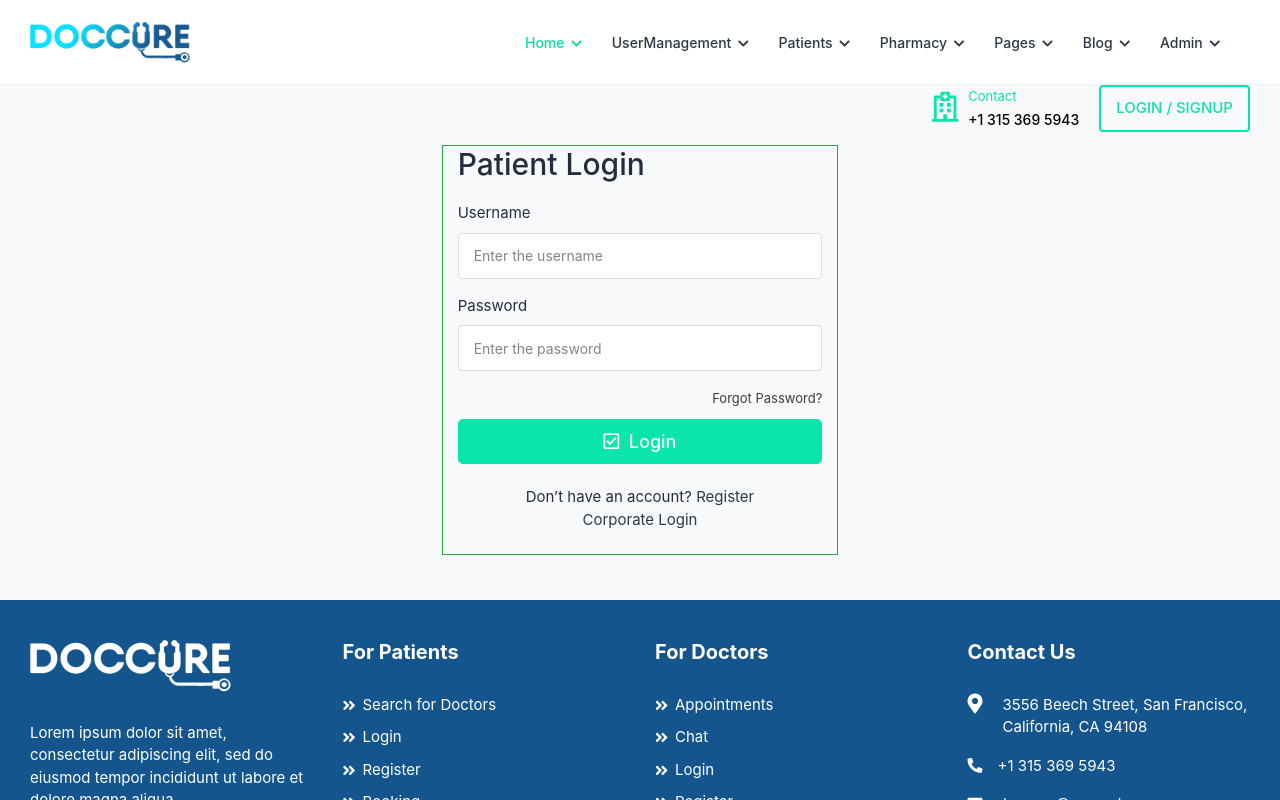
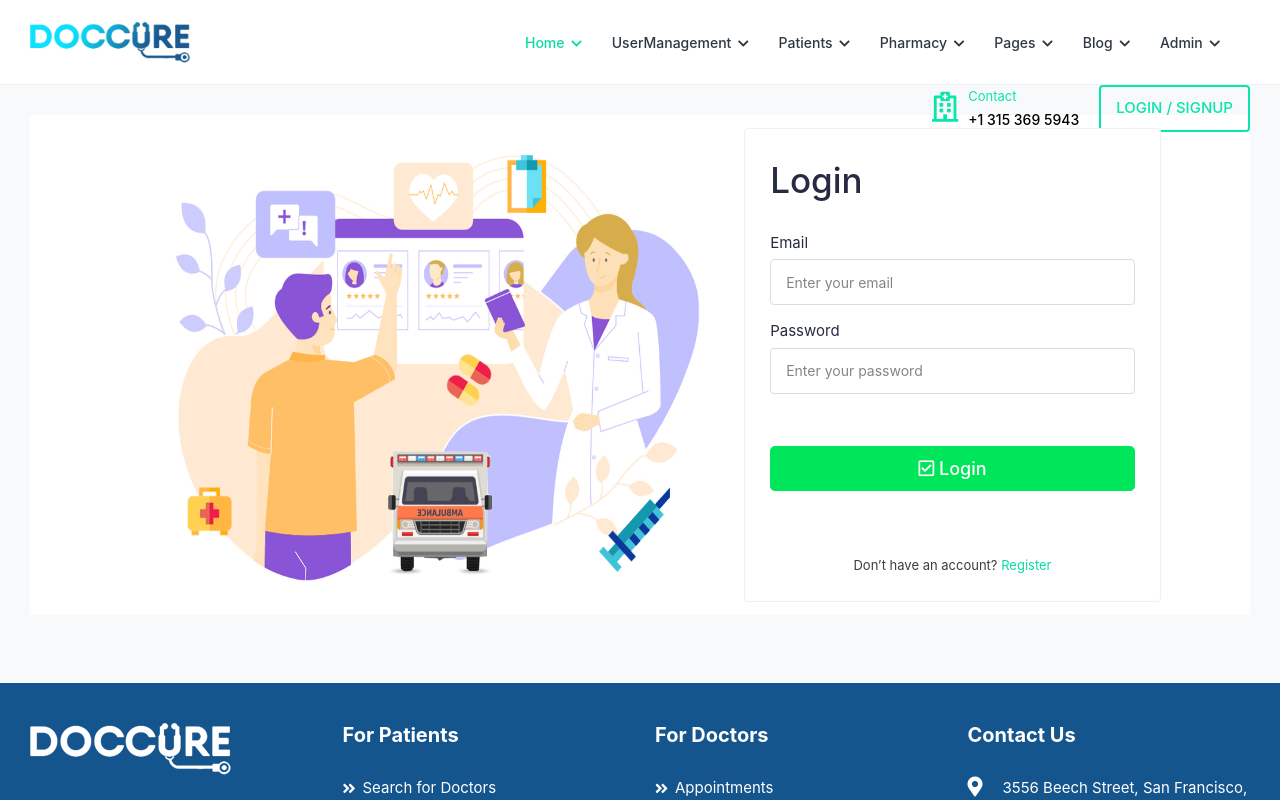
Before and after one commit to isurupathumherath/quarantine_center_management, a React (Create React App) app in the folder Quarantine-Center-Management/webclient/: page /login in a window 1280 px wide. Shown: the top 800 px of the page. Built offline with nearby package versions, Linux system fonts and the light colour scheme.

Commit message:
login and register updates

```diff
--- a/Quarantine-Center-Management/webclient/src/components/Common/Navigation/Header.js
+++ b/Quarantine-Center-Management/webclient/src/components/Common/Navigation/Header.js
@@ -1,7 +1,14 @@
 import React, { Component } from "react";
 
-export default class Header extends Component {
-  render() {
+function Header() {
+
+  var user = JSON.parse(localStorage.getItem("currentUser"));
+  function logout() {
+    localStorage.removeItem("currentUser")
+    window.location.href = "/login"
+  }
+  // const user = JSON.getItem('currentUser') ? JSON.parse(localStorage.getItem('currentUser')):null
+
   return (
     <div>
       <header class="header">
@@ -279,15 +286,22 @@ export default class Header extends Component {
                 <p class="contact-info-header"> +1 315 369 5943</p>
               </div>
             </li>
+
+            {user ? (<div className="dropdown show"><a className="btn btn-light dropdown-toggle" href="#" role="button" id="dropdownMenuLink" data-toggle="dropdown" aria-haspopup="true" aria-expanded="false">
+              {user.uName}
+            </a><div className="dropdown-menu" aria-labelledby="dropdownMenuLink"><a class="dropdown-item" href="#">Profile</a>
+                <a class="dropdown-item" onClick={logout}>Logout</a></div></div>) : (<>
                   <li class="nav-item">
                     <a class="nav-link header-login" href={"/login"}>
                       login / Signup
                     </a>
                   </li>
+                </>)}
           </ul>
         </nav>
       </header>
     </div>
   );
 }
-}
+
+export default Header;
--- a/Quarantine-Center-Management/webclient/src/components/UserManagement/Login.js
+++ b/Quarantine-Center-Management/webclient/src/components/UserManagement/Login.js
@@ -1,81 +1,96 @@
-import React, { Component } from 'react';
-import axios from 'axios';
+import React, { useState, useEffect } from "react";
+import axios from "axios";
 
-class Login extends Component {
+function LoginScreen() {
 
-    constructor(props) {
-        super(props);
+    const [email, setEmail] = useState('')
+    const [password, setPassword] = useState('')
+    const [loading, setLoading] = useState(false)
 
-        this.state = {
-            uName: "",
-            password: ""
+    async function Login() {
+        const user = { email, password }
+        try {
+            setLoading(true)
+            const result = (await axios.post('http://localhost:8000/login', user)).data
+            setLoading(false)
+            const Swal = require('sweetalert2');
+            Swal.fire({
+                title: 'Success!',
+                text: 'Welcome',
+                icon: 'success',
+                confirmButtonText: 'Cool'
+            })
+            localStorage.setItem('currentUser', JSON.stringify(result));
+            window.location.href = '/home'
+
+        } catch (error) {
+            console.log(error);
+            setLoading(false)
+            const Swal = require('sweetalert2');
+            Swal.fire({
+                title: 'Error!',
+                text: 'Invalid Credentials',
+                icon: 'error',
+                confirmButtonText: 'Try again'
+            })
+
         }
-    }
-
-    handleInputChange = (e) => {
-        const { name, value } = e.target;
-        this.setState({
-            ...this.state,
-            [name]: value
-        })
-    }
-
-    handleSubmit = (e) => {
-
-        e.preventDefault()
+        console.log(user);
     }
 
 
-    render() {
-        return (
-            <div class="content ">
-                <div class="container-fluid">
 
-                    <div class="row">
-                        <div class="col-md-8 offset-md-2">
+    return (
+
+        <div>
+            <div class="account-page">
+                {loading}
+                <div className="row align-items-center justify-content-center">
+                    <div class="col-md-12 col-lg-6 login-left">
+                        <img src="assets/img/login-banner.png" style={{ height: 500, widows: 500 }} class="img-fluid" alt="Doccure Login" />
+                    </div>
+                    <div className="col-md-12 col-lg-4 login-right">
+                        <h2 style={{ fontSize: '35px', marginTop: '5px' }}> Login </h2><br />
 
 
-                            <div class="account-content">
-                                <div class="row align-items-center justify-content-center">
-                                    {/*<div class="col-md-7 col-lg-6 login-left">
-                                <img src="assets/img/login-banner.png" class="img-fluid" alt="Doccure Register"/>
-                            </div>*/}
-                                    <div class="col-md-12 col-lg-6 login border border-success">
-                                        <div class="login-header">
-                                            <h2>Patient Login</h2>
-                                        </div>
-                                        <form>
-                                            <div className="mb-3">
-                                                <label for="username" className="form-label">Username</label>
-                                                <input type="text" className="form-control" id="username"  onChange={this.handleInputChange} placeholder="Enter the username" />
-                                            </div>
+                        <div>
+                            <div className="form-group" style={{ marginBottom: '15px' }}>
+                                <label style={{ marginBottom: '5px' }}>Email</label>
+                                <input required type='email'
+                                    className="form-control"
+                                    placeholder="Enter your email"
+                                    value={email}
+                                    onChange={(e) => { setEmail(e.target.value) }} />
+                            </div>
 
-                                            <div className="mb-3">
-                                                <label for="exampleInputPassword1" className="form-label">Password</label>
-                                                <input type="password" className="form-control" id="exampleInputPassword1"onChange={this.handleInputChange} placeholder="Enter the password" />
-                                            </div>
+                            <div className="form-group" style={{ marginBottom: '15px' }}>
+                                <label style={{ marginBottom: '5px' }}>Password</label>
+                                <input required type='password'
+                                    className="form-control"
+                                    placeholder="Enter your password"
+                                    value={password}
+                                    onChange={(e) => { setPassword(e.target.value) }} />
+                            </div><br />
 
-                                            <div class="text-right">
-                                                <a class="forgot-link" href={"./Register"}>Forgot Password?</a>
-                                            </div>
 
-                                            <button type="submit" className="btn btn-primary btn-block btn-lg login-btn" onClick={this.onSubmit}>
-                                                <i className="far fa-check-square"> </i>
-                                                &nbsp; Login</button><br />
 
-                                            <div class="text-center dont-have">Don’t have an account? <a href={"./Register"}>Register</a></div>
+                            <button onClick={Login}
+                                className="btn btn-success btn-block btn-lg login-btn"
+                                style={{ marginTop: '15px' }}><i className="far fa-check-square" /> Login
+                            </button>
+                            <br />
+                            <br />
+                            <div class="text-center dont-have">Don’t have an account? <a href='/register'>Register</a></div>
 
-                                            <div class="text-center dont-have "><a href={"./"}>Corporate Login</a></div>
+                        </div>
 
-                                        </form><br />
-                                    </div>
-                                </div><br /><br />
-                            </div>
-                        </div>
+
                     </div>
+
                 </div>
-            </div>
-        )
-    }
+            </div><br/><br/><br/>
+        </div>
+    );
 }
-export default Login;
+
+export default LoginScreen;
```
Also changed, not shown: Quarantine-Center-Management/webclient/src/components/UserManagement/Register.js (+136 -10 lines). Lines whose indentation alone changed are shown as unchanged.
